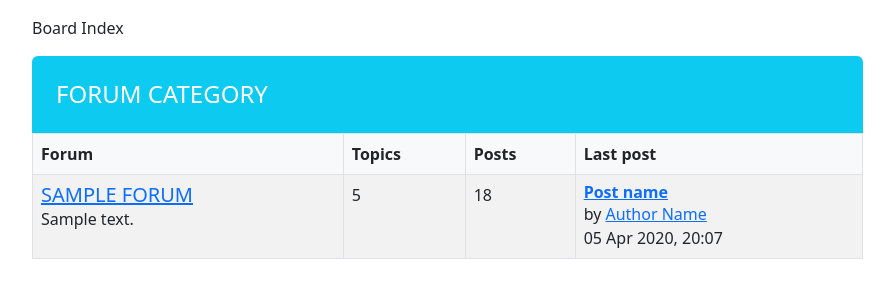
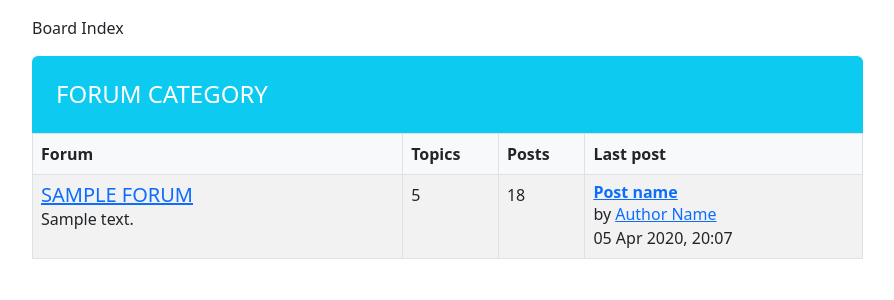
Before and after one commit to colinshin/DjangoForums, a Django app: page / in a window 1280 px wide. Shown: the part 72-372 px from the top of the page, without its empty margins (50-944 px from the left). Run offline with Django 4.2, Linux system fonts and the light colour scheme; tables that the repository leaves empty hold one stand-in row (values such as "Sample post"); some libraries are stand-ins or nearby versions.

Commit message:
Added styling for columns on forum table

```diff
--- a/app/base_templates/base.html
+++ b/app/base_templates/base.html
@@ -6,6 +6,15 @@
 		<meta name="viewportt" content="width=device-width, initial-scale=1">
 		<title>Django Forum</title>
 		<link rel="stylesheet" href="{% static 'css/bootstrap.min.css' %}">
+		<style>
+			.forum-col {
+				min-width: 16rem;
+			}
+
+			.last-post-col {
+				min-width: 12em;
+			}
+		</style>
 		{% block page_styles %}{% endblock %}
 	</head>
 	<body>
--- a/app/forum/templates/forum/index.html
+++ b/app/forum/templates/forum/index.html
@@ -9,10 +9,10 @@
 		<div class="table-responsive">
 			<table class="table table-striped table-bordered">
 				<thead class="bg-light">
-					<th scope="col">Forum</th>
+					<th scope="col" class="forum-col">Forum</th>
 					<th scope="col">Topics</th>
 					<th scope="col">Posts</th>
-					<th scope="col">Last post</th>
+					<th scope="col" class="last-post-col">Last post</th>
 				</thead>
 				<tbody>
 					{% for forum in forum_list %}
```
